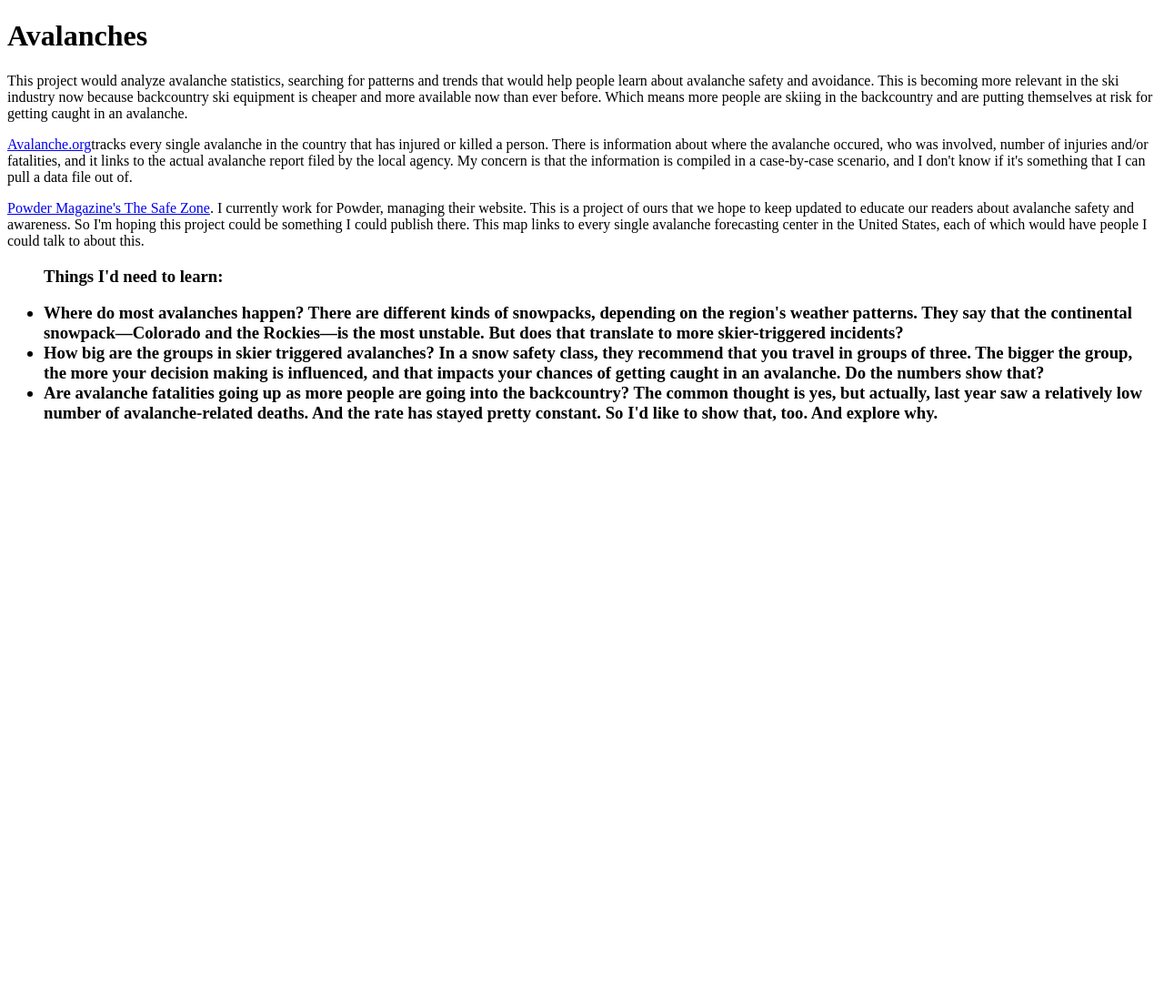
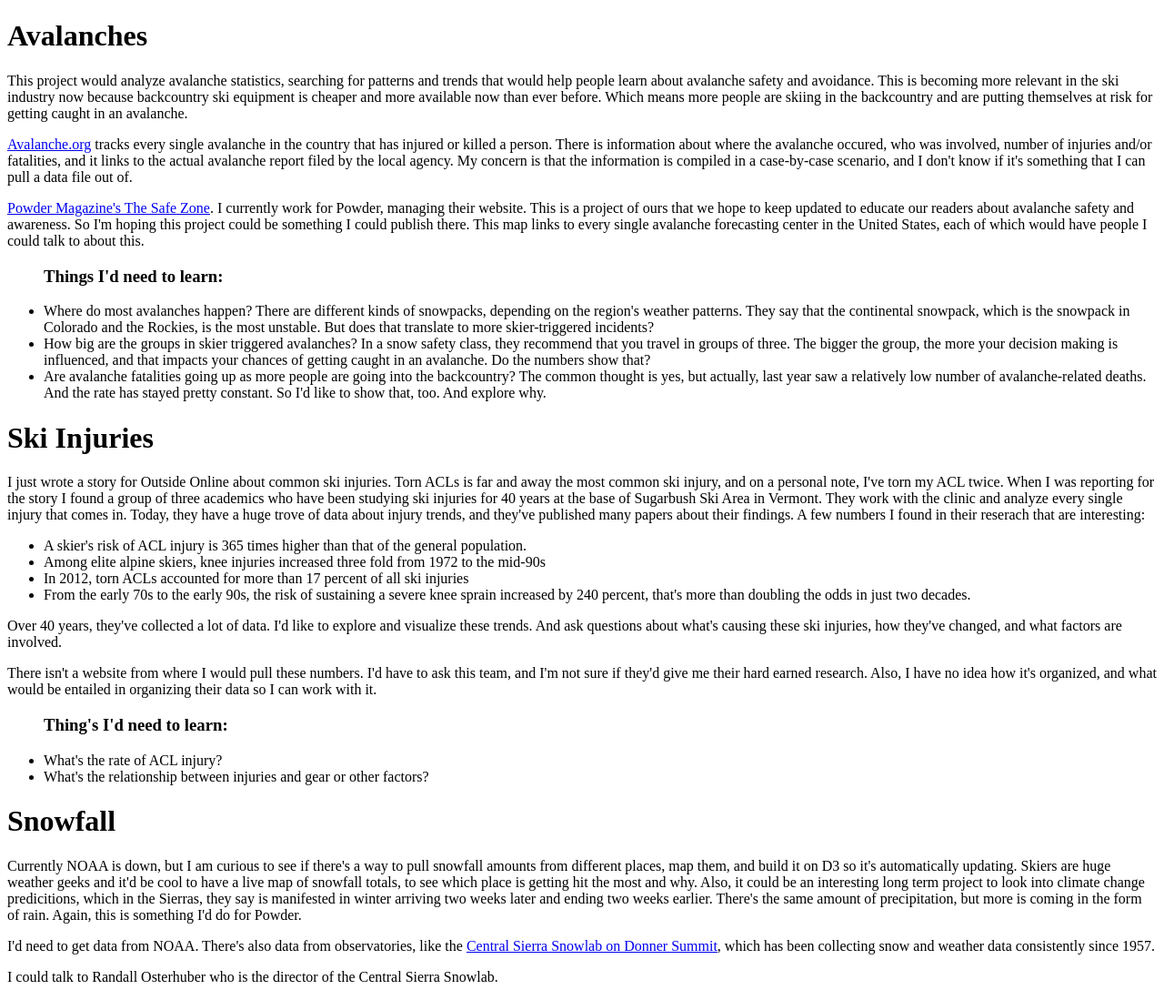
Before and after one commit to juliemariebrown/Dataviz_Pitches, a plain HTML site: page index.html in a window 1280 px wide. Shown: the whole page at 91% size. Before the commit the page ends 800 px from the top, so only its background shows below. Drawn offline with Linux system fonts and the light colour scheme.

Commit message:
Pitches Two and Three

```diff
--- a/index.html
+++ b/index.html
@@ -12,18 +12,35 @@
 <div id="avalanches">
 <h1>Avalanches</h1>
 <p> This project would analyze avalanche statistics, searching for patterns and trends that would help people learn about avalanche safety and avoidance. This is becoming more relevant in the ski industry now because backcountry ski equipment is cheaper and more available now than ever before. Which means more people are skiing in the backcountry and are putting themselves at risk for getting caught in an avalanche.</p>
-<p><a href="http://www.avalanche.org/">Avalanche.org</a>tracks every single avalanche in the country that has injured or killed a person. There is information about where the avalanche occured, who was involved, number of injuries and/or fatalities, and it links to the actual avalanche report filed by the local agency. My concern is that the information is compiled in a case-by-case scenario, and I don't know if it's something that I can pull a data file out of.</p>
+<p><a href="http://www.avalanche.org/">Avalanche.org</a> tracks every single avalanche in the country that has injured or killed a person. There is information about where the avalanche occured, who was involved, number of injuries and/or fatalities, and it links to the actual avalanche report filed by the local agency. My concern is that the information is compiled in a case-by-case scenario, and I don't know if it's something that I can pull a data file out of.</p>
 <p><a href="http://www.powdermag.com/avalanche-education/centers/">Powder Magazine's The Safe Zone</a>. I currently work for Powder, managing their website. This is a project of ours that we hope to keep updated to educate our readers about avalanche safety and awareness. So I'm hoping this project could be something I could publish there. This map links to every single avalanche forecasting center in the United States, each of which would have people I could talk to about this.</p>
-	<ul><h3>Things I'd need to learn:<h3>
-		<p><li>Where do most avalanches happen? There are different kinds of snowpacks, depending on the region's weather patterns. They say that the continental snowpack—Colorado and the Rockies—is the most unstable. But does that translate to more skier-triggered incidents?</li>
+	<ul><h3>Things I'd need to learn:</h3>
+		<p><li>Where do most avalanches happen? There are different kinds of snowpacks, depending on the region's weather patterns. They say that the continental snowpack, which is the snowpack in Colorado and the Rockies, is the most unstable. But does that translate to more skier-triggered incidents?</li>
 		<li>How big are the groups in skier triggered avalanches? In a snow safety class, they recommend that you travel in groups of three. The bigger the group, the more your decision making is influenced, and that impacts your chances of getting caught in an avalanche. Do the numbers show that?</li>
 		<li>Are avalanche fatalities going up as more people are going into the backcountry? The common thought is yes, but actually, last year saw a relatively low number of avalanche-related deaths. And the rate has stayed pretty constant. So I'd like to show that, too. And explore why.</li>
 	</p></ul>
 </div> <!-- end Avalanche Statistics div -->
 <div id="ski_injuries">
+	<h1>Ski Injuries</h1>
+	<p>I just wrote a story for Outside Online about common ski injuries. Torn ACLs is far and away the most common ski injury, and on a personal note, I've torn my ACL twice. When I was reporting for the story I found a group of three academics who have been studying ski injuries for 40 years at the base of Sugarbush Ski Area in Vermont. They work with the clinic and analyze every single injury that comes in. Today, they have a huge trove of data about injury trends, and they've published many papers about their findings. A few numbers I found in their reserach that are interesting:
+	<ul>
+	<li>A skier's risk of ACL injury is 365 times higher than that of the general population.</l1>
+	<li>Among elite alpine skiers, knee injuries increased three fold from 1972 to the mid-90s</li>
+	<li>In 2012, torn ACLs accounted for more than 17 percent of all ski injuries</li>
+	<li>From the early 70s to the early 90s, the risk of sustaining a severe knee sprain increased by 240 percent, that's more than doubling the odds in just two decades.</li></ul>
+	Over 40 years, they've collected a lot of data. I'd like to explore and visualize these trends. And ask questions about what's causing these ski injuries, how they've changed, and what factors are involved. </P>
+	<p>There isn't a website from where I would pull these numbers. I'd have to ask this team, and I'm not sure if they'd give me their hard earned research. Also, I have no idea how it's organized, and what would be entailed in organizing their data so I can work with it.</P>
+	<ul><h3>Thing's I'd need to learn:</h3>
+		<p><li>What's the rate of ACL injury?</li>
+			<li>What's the relationship between injuries and gear or other factors?</li>
+	</p></ul>
 </div> 	<!-- end ski injuries div -->
 
 <div id="snowfall">
+	<h1>Snowfall</h1>
+	<p>Currently NOAA is down, but I am curious to see if there's a way to pull snowfall amounts from different places, map them, and build it on D3 so it's automatically updating. Skiers are huge weather geeks and it'd be cool to have a live map of snowfall totals, to see which place is getting hit the most and why. Also, it could be an interesting long term project to look into climate change predicitions, which in the Sierras, they say is manifested in winter arriving two weeks later and ending two weeks earlier. There's the same amount of precipitation, but more is coming in the form of rain. Again, this is something I'd do for Powder.</p>
+	<p>I'd need to get data from NOAA. There's also data from observatories, like the <a href="http://vcresearch.berkeley.edu/research-unit/central-sierra-snow-lab">Central Sierra Snowlab on Donner Summit</a>, which has been collecting snow and weather data consistently since 1957.</p>
+	<p>I could talk to Randall Osterhuber who is the director of the Central Sierra Snowlab.</P>
 
 </div> <!-- end snowfall div -->
 
```
